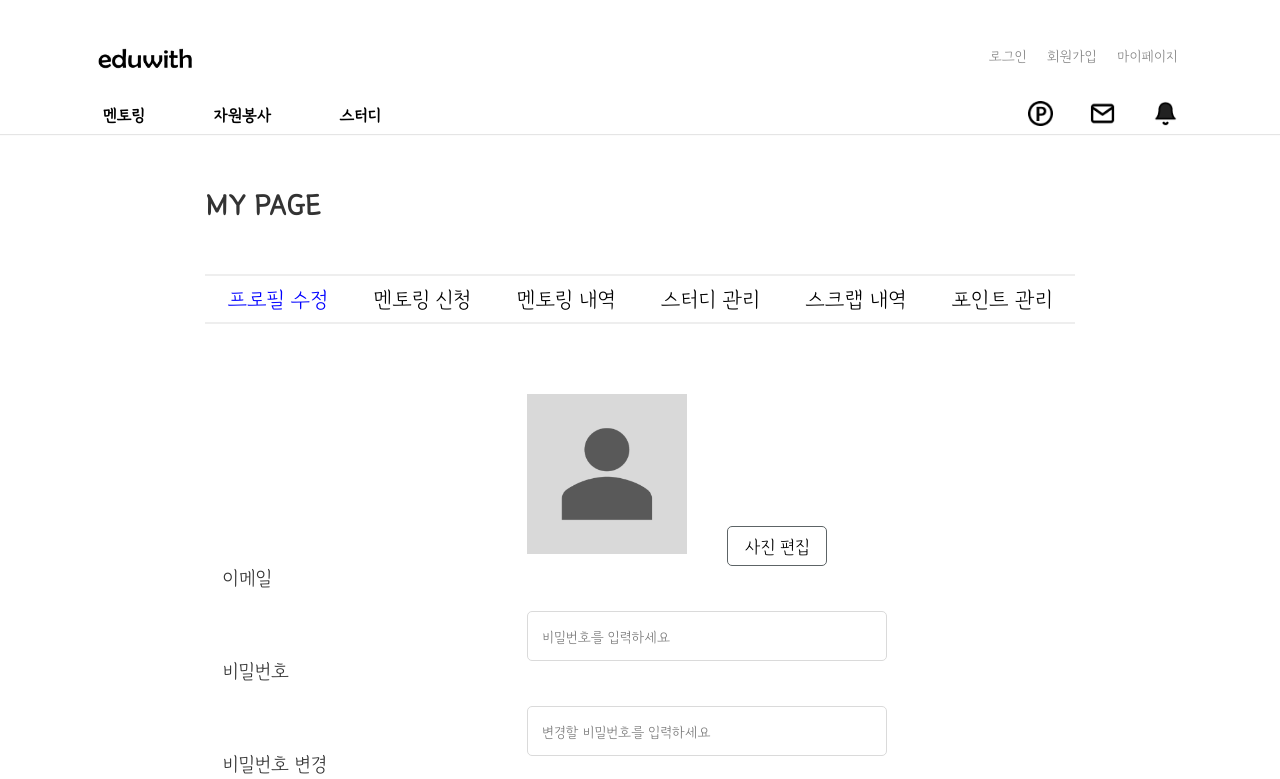
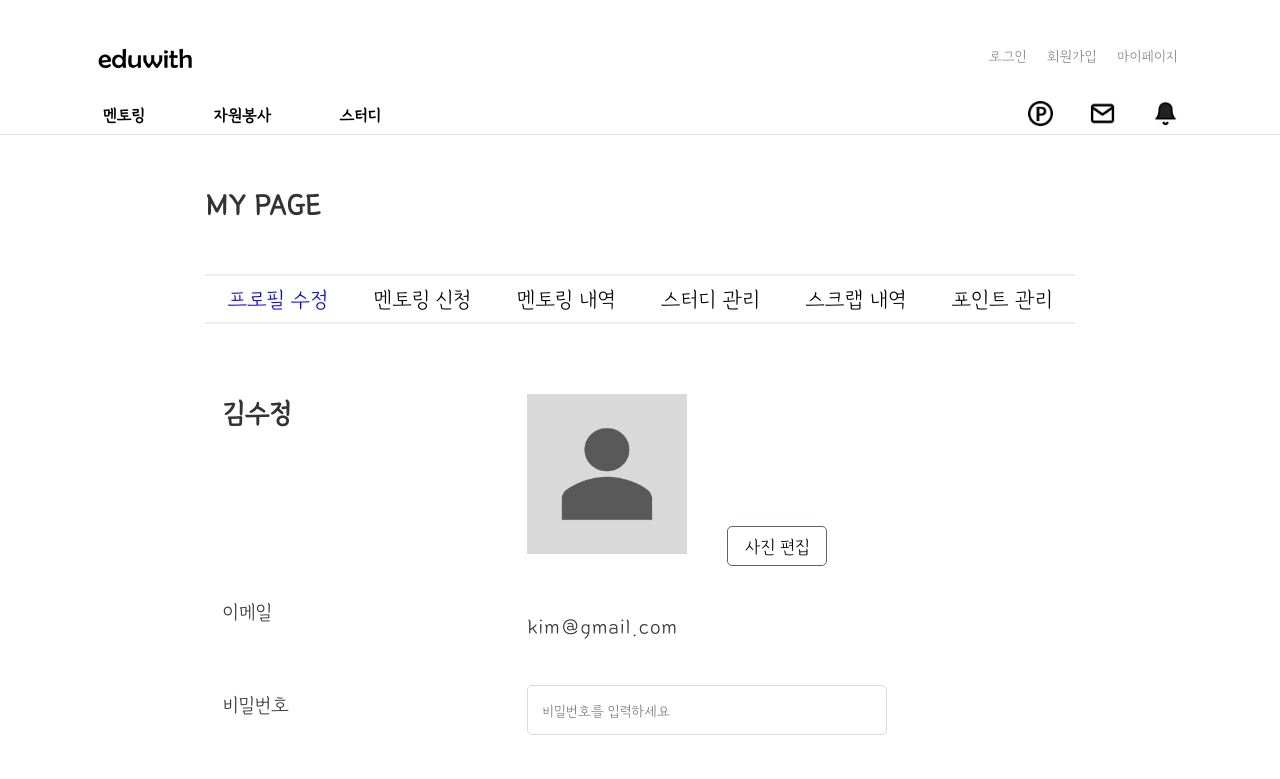
Before and after one commit to Eduwith/eduf, a React (Create React App) app: page /mypage in a window 1280 px wide. Shown: the top 779 px of the page. Built offline with nearby package versions, Linux system fonts and the light colour scheme; no server answers; a web font is replaced by a local one.

Commit message:
Chore: mypage

```diff
--- a/src/routes/Mypage.js
+++ b/src/routes/Mypage.js
@@ -40,6 +40,10 @@ function MyPage() {
             alert("회원 탈퇴를 취소하였습니다.")
         }
     }
+    const changeGender = (gender) =>{
+        if(gender == "M"){return "남자"}
+        else if(gender == "W"){return "여자"}
+    }
 
     const [name, setName] = useState("");
     const [password, setPassword] = useState("");
@@ -64,8 +68,8 @@ function MyPage() {
 
     //회원정보 조회
     const baseUrl = "http://localhost:8080";
-    //const [user, setUser] = useState(userdata);
-    const [user, setUser] = useState([]);
+    const [user, setUser] = useState(userdata);
+    //const [user, setUser] = useState([]);
     const getUser = async () => {
         try {
             const response = await axios.get(baseUrl+ "/user/mypage");
@@ -135,7 +139,8 @@ function MyPage() {
                     <div><input name="name" type="text" placeholder={user.name} value={name} onChange={onNameHandler} className={styles.inputtext}/></div>
                     <div><input name="age" type="number" placeholder={user.age} value={age} onChange={onAgeHandler}className={styles.inputtext} /></div>
                     <div className={styles.text}>
-                        {user.gender == "M" ? "남자": "여자"}
+                        {changeGender(user.gender)}
+                        {/* {user.gender == "M" ? "남자": "여자"} */}
                     </div>
                     <div><input name="address" type="text" placeholder={user.address} value={address} onChange={onAddressHandler} className={styles.inputtext} /></div>
                 </div>
```
